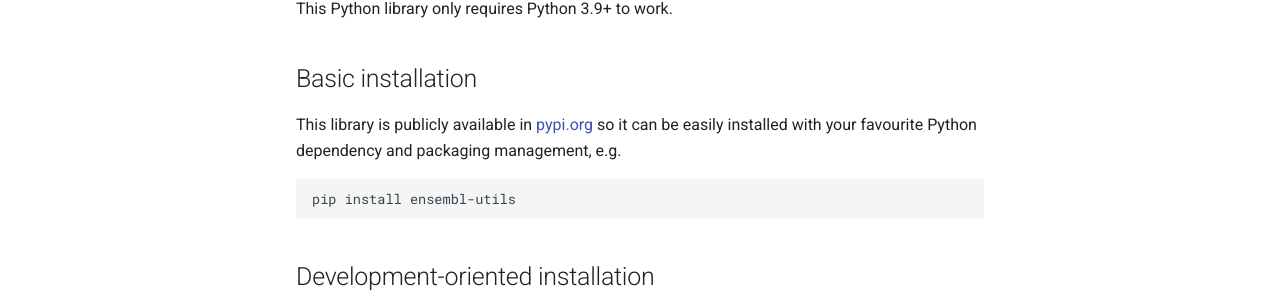
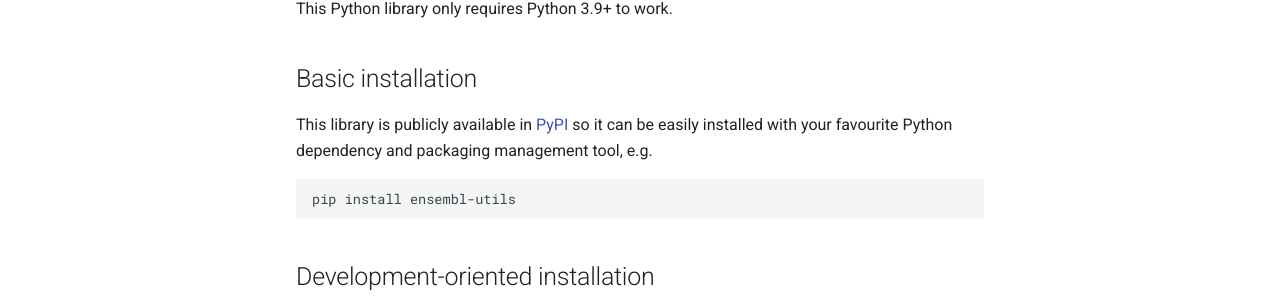
Before and after one commit to Ensembl/ensembl-utils, an MkDocs documentation site: the page built from docs/install.md, in a window 1280 px wide. Shown: the part 232-539 px from the top of the page. Built offline with MkDocs 1.6.1 and Material for MkDocs 9.7.7, drawn with Linux system fonts in a browser that asks for light colours; comment, search, counter and statistics services are not loaded.

Commit message:
update documentation and reduce duplication

````diff
--- a/docs/install.md
+++ b/docs/install.md
@@ -4,7 +4,7 @@ This Python library only requires Python 3.9+ to work.
 
 ## Basic installation
 
-This library is publicly available in [pypi.org](https://pypi.org) so it can be easily installed with your favourite Python dependency and packaging management, e.g.
+This library is publicly available in [PyPI](https://pypi.org/project/ensembl-utils/) so it can be easily installed with your favourite Python dependency and packaging management tool, e.g.
 ```bash
 pip install ensembl-utils
 ```
````
Also changed, not shown: README.md (+1 -12 lines).
